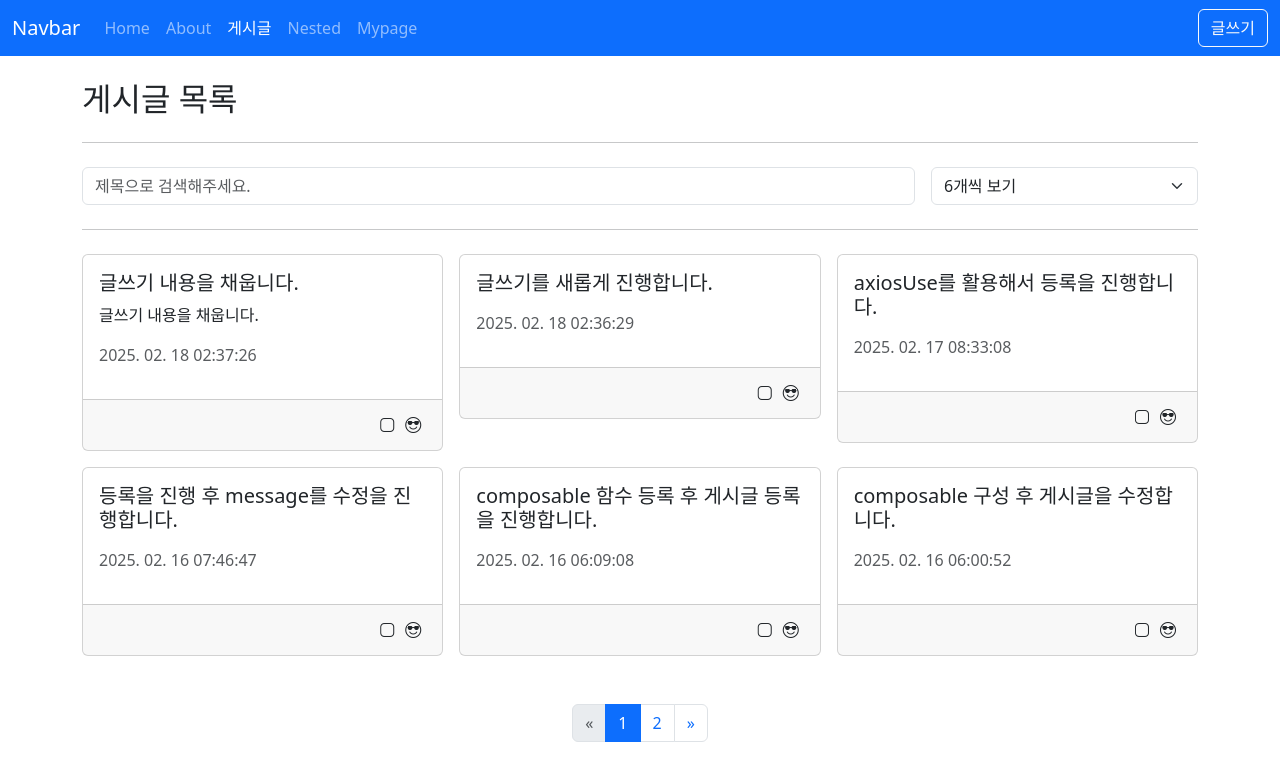
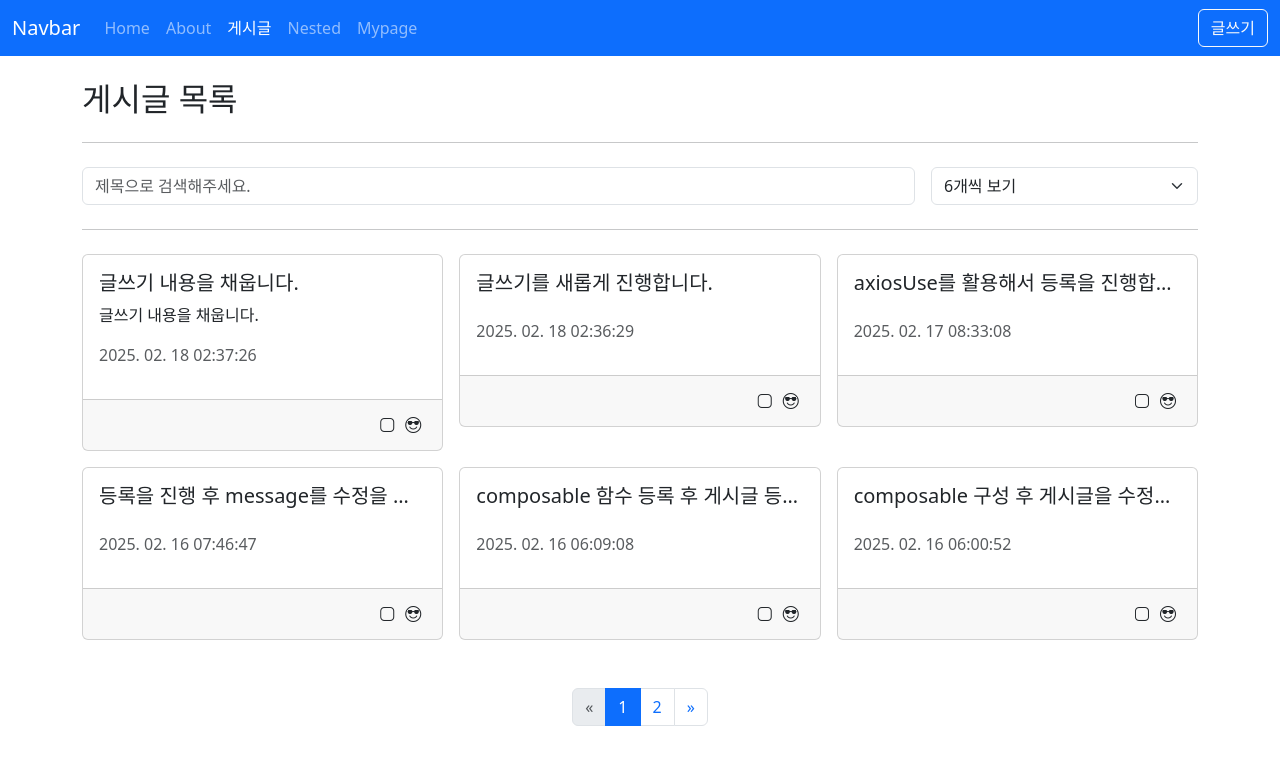
Before and after one commit to Woochang1132/vue3-project, a Vue app: page /posts in a window 1280 px wide. Shown: the top 780 px of the page. Built offline with nearby package versions, Linux system fonts and the light colour scheme; data requests are answered from the project's data file.

Commit message:
[개발] post 개선 > filter, 제목, 내용에 text-truncate 요소 추가 및 filter 검색 결과 없을 때 template 추가완료

```diff
--- a/src/components/posts/PostItem.vue
+++ b/src/components/posts/PostItem.vue
@@ -1,7 +1,7 @@
 <template>
   <AppCard>
-    <h5 class="card-title">{{ title }}</h5>
-    <p class="card-text">
+    <h5 class="card-title text-truncate">{{ title }}</h5>
+    <p class="card-text text-truncate">
       {{ content }}
     </p>
     <p class="text-muted">{{ createdDate }}</p>
--- a/src/views/posts/PostListView.vue
+++ b/src/views/posts/PostListView.vue
@@ -11,6 +11,9 @@
 
     <AppLoading v-if="loading"></AppLoading>
     <AppError v-else-if="error" :message="error.message"></AppError>
+    <template v-else-if="!isExist">
+      <p class="text-center py-5 text-muted">No Results</p>
+    </template>
     <template v-else>
       <AppGrid :items="posts">
         <template v-slot="{ item }">
@@ -82,6 +85,7 @@ const {
   error,
   loading,
 } = useAxios('/posts', { params });
+const isExist = computed(() => posts.value && posts.value.length > 0);
 // pagination
 const totalCount = computed(
   () => response.value?.headers['x-total-count'] || 0,
```
